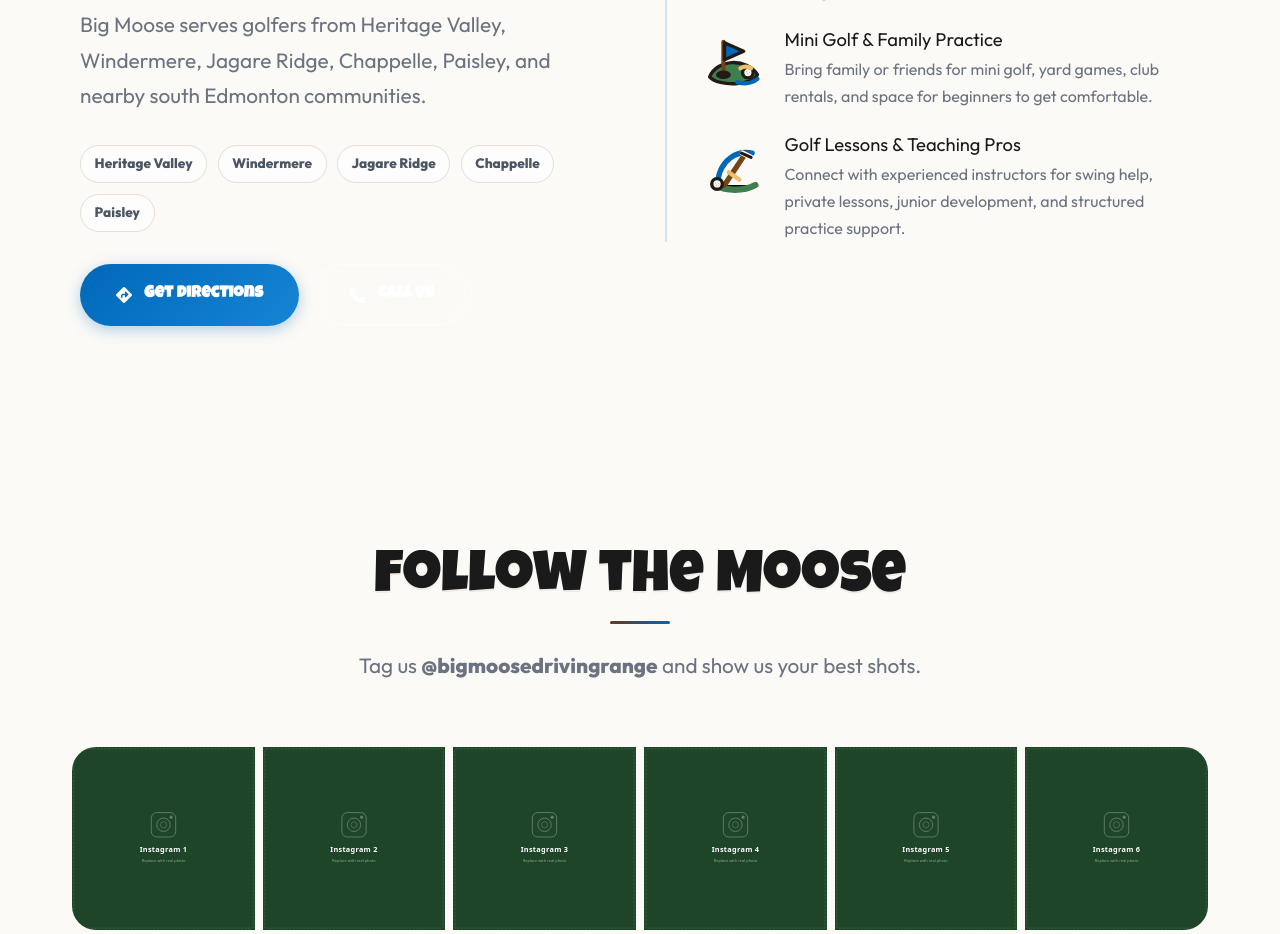
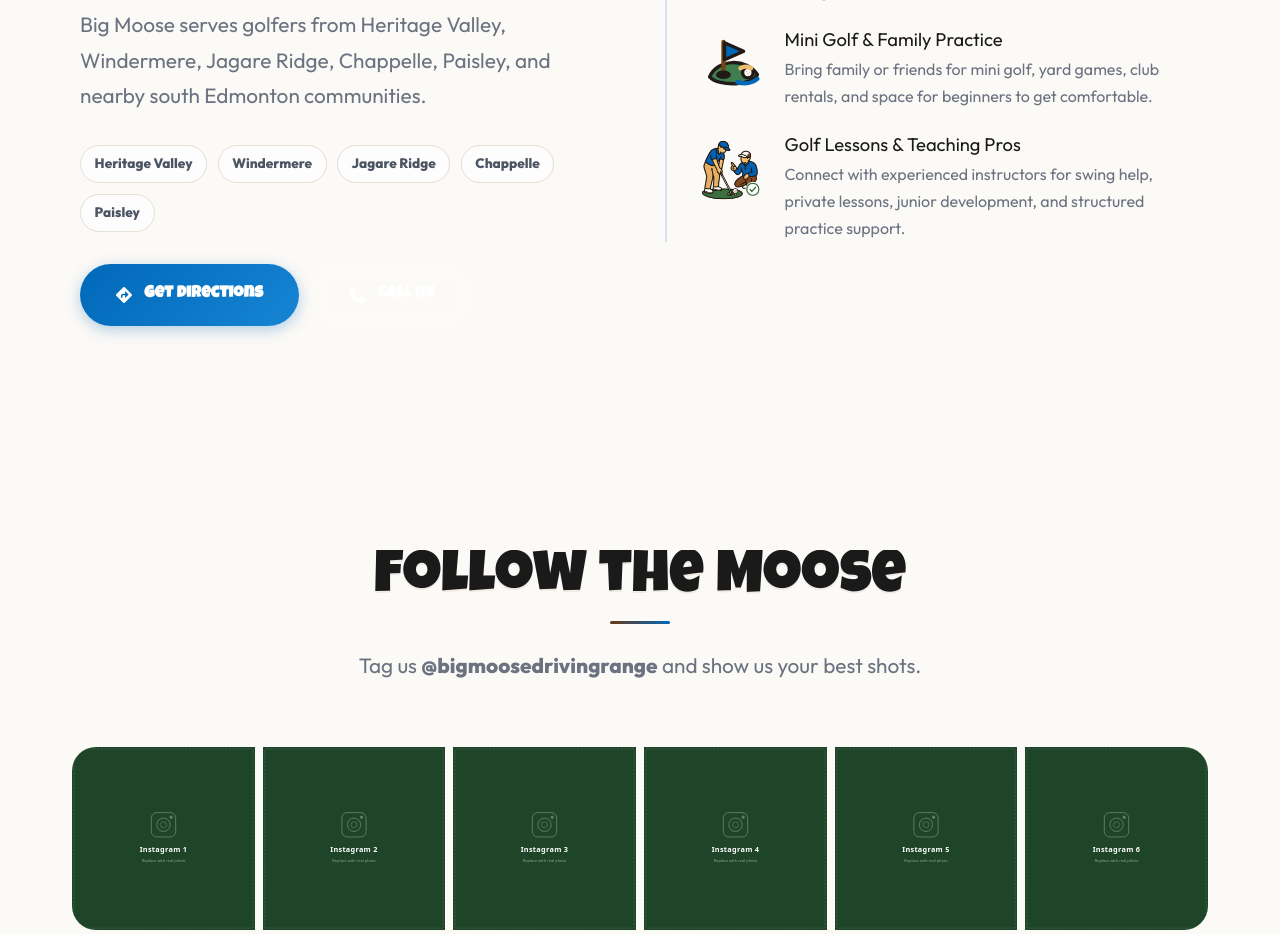
Before and after one commit to parsashayegan613-tech/Big-Moose-Driving-Range, a Next.js app: page / in a window 1280 px wide. Shown: the part 2880-3814 px from the top of the page. Built offline with nearby package versions, Linux system fonts and the light colour scheme.

Commit message:
Add teaching pros image icon

```diff
--- a/src/app/globals.css
+++ b/src/app/globals.css
@@ -1293,6 +1293,14 @@
     height: 68px;
     border-radius: var(--radius-md);
     background: transparent;
+}
+
+.local-highlights .local-highlight-icon {
+    width: 72px;
+    height: 72px;
+    object-fit: contain;
+    display: block;
+    transform: translateX(-2px);
 }
 
 .local-highlights h3 {
--- a/src/app/page.tsx
+++ b/src/app/page.tsx
@@ -291,7 +291,8 @@
                                 </div>
                             </div>
                             <div>
-                                <RangeIcon name="swing" />
+                                {/* eslint-disable-next-line @next/next/no-img-element */}
+                                <img src="/images/icons/teaching-pros-icon.png" alt="" className="local-highlight-icon" aria-hidden="true" />
                                 <div>
                                     <h3>Golf Lessons & Teaching Pros</h3>
                                     <p>Connect with experienced instructors for swing help, private lessons, junior development, and structured practice support.</p>
```
Also changed, not shown: public/images/icons/teaching-pros-icon.png (added).
